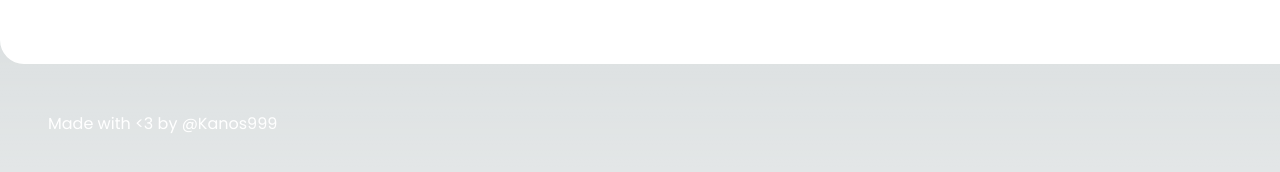
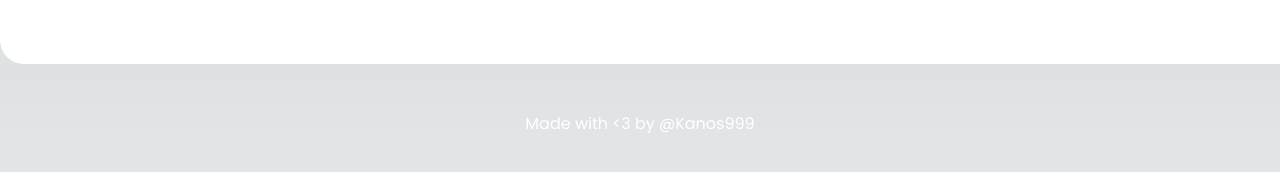
Before and after one commit to Kanos999/kanos999_v2, a Next.js app: page / in a window 1280 px wide. Shown: the part 884-1056 px from the top of the page. Built offline with nearby package versions, Linux system fonts and the light colour scheme.

Commit message:
redeploy to cloudflare

```diff
--- a/src/app/page.js
+++ b/src/app/page.js
@@ -60,11 +60,11 @@ export default function Home() {
           <Background perlin={perlin} currentSection={currentSection} setCurrentSection={setCurrentSection} />
         </div>
 
-        <div className={`${poppins.className} absolute top-0 flex flex-col`}>
+        <div className={`${poppins.className} absolute top-0 flex flex-col justify-center`}>
           <div className=" w-full md:top-12">
 
             {/* border-sky-500/10 bg-sky-900/20 */}
-            <div className="rounded-md px-12 mt-48 mb-6 md:w-auto w-full text-white">
+            <div className="rounded-md px-12 mt-48 mb-6  w-full text-white">
               {/* <div className="rounded-full bg-gray-700 aspect-square h-6 my-4 left-0 right-0 mx-auto"></div>
               <div className="w-full h-12 bg-gray-300"></div> */}
               <div className={`${cedarville.className} text-md  italic text-white/80`}>Hi! My name is</div>
@@ -94,12 +94,11 @@ export default function Home() {
                 return (<div key={i} className="mb-4">
                   <div className="font-bold">{job.position}</div>
                   <div className="italic">{job.company}</div>
-
                 </div>);
               })}
             </div>
 
-            <div className="text-white p-12">{"Made with <3 by @Kanos999"}</div>
+            <div className="text-white p-12 text-center">{"Made with <3 by @Kanos999"}</div>
 
           </div>
 
```
